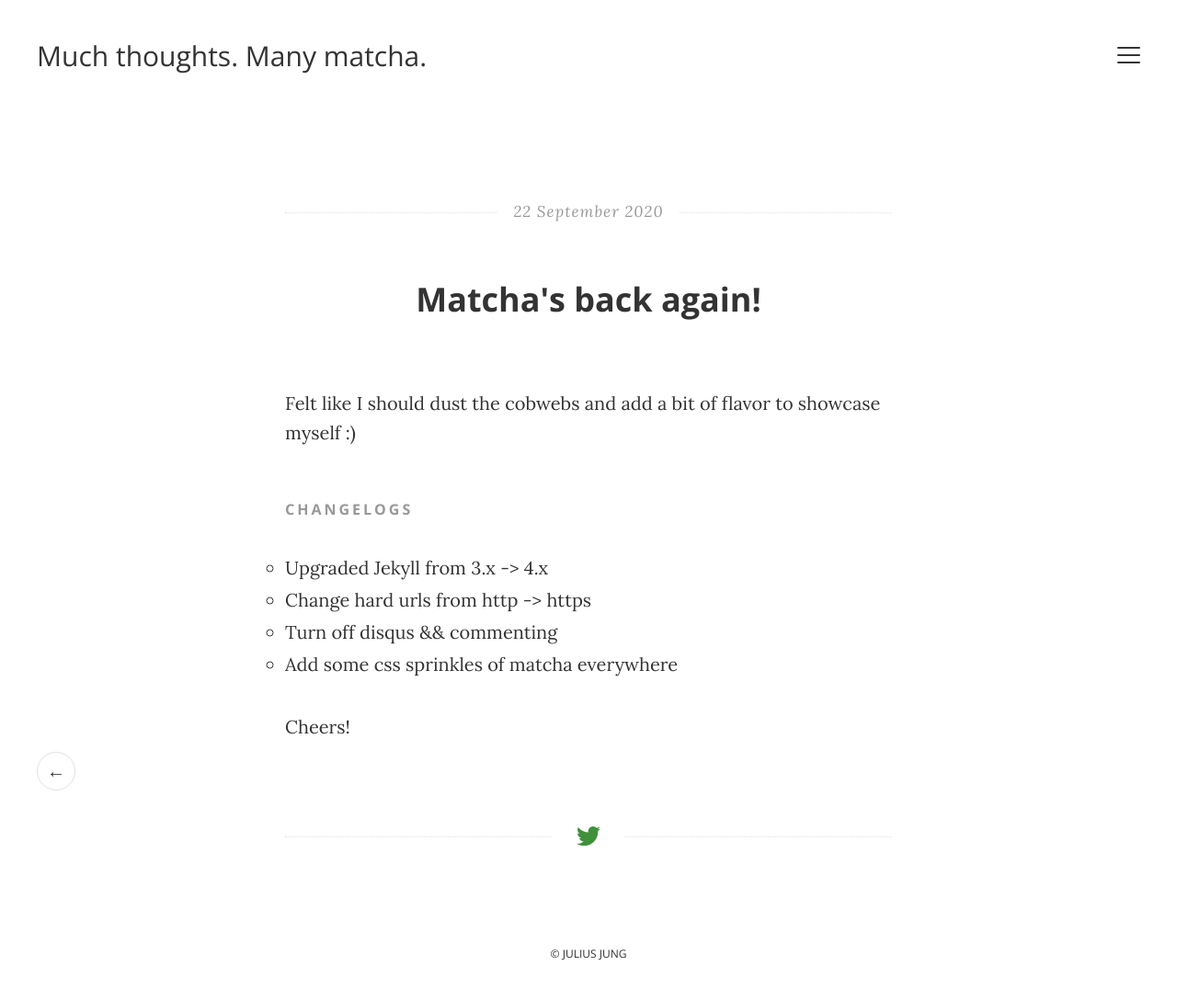
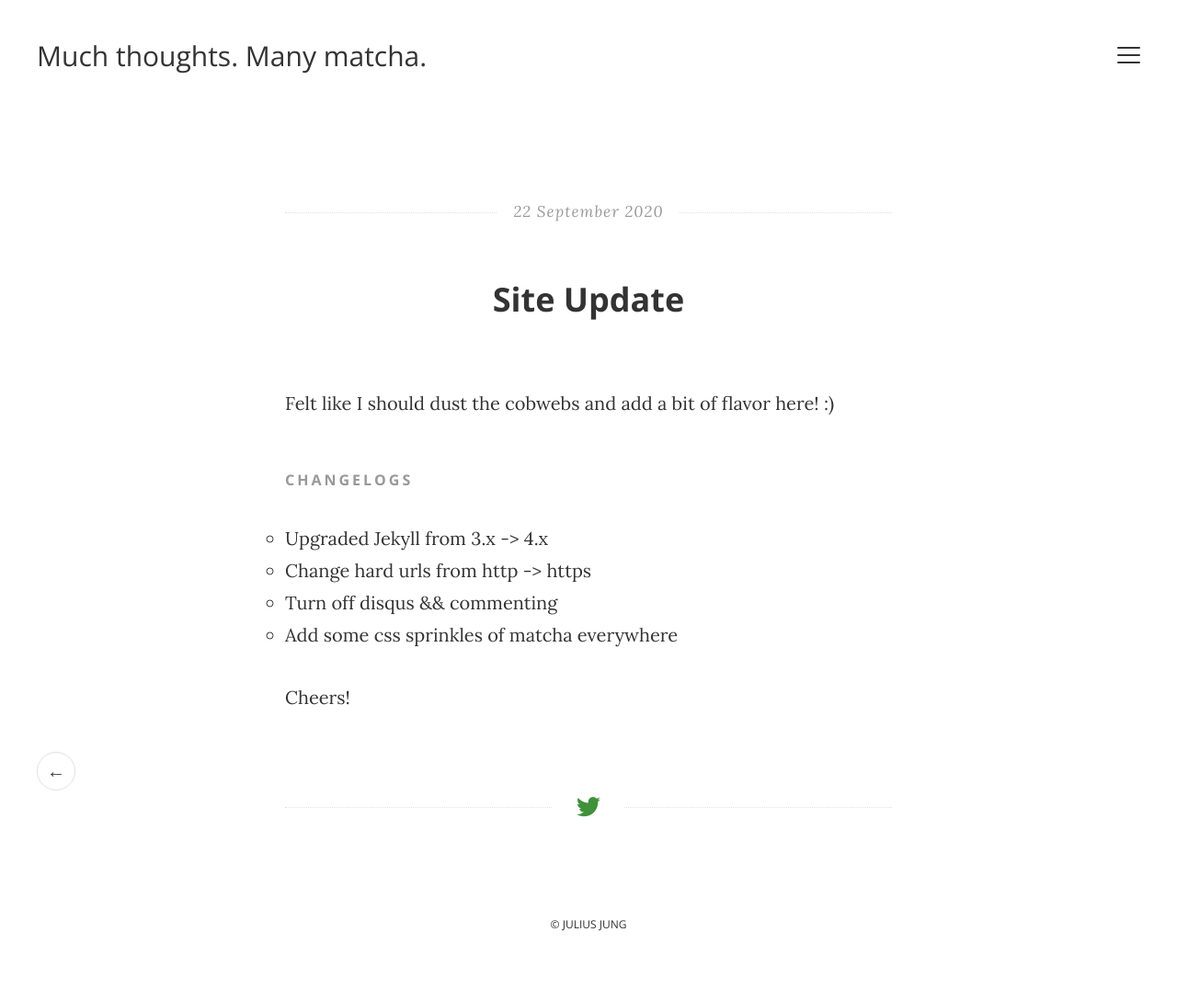
Before and after one commit to matchajune/matchajune.github.io, a Jekyll site: the page built from _posts/2020-09-22-site-update.markdown, in a window 1280 px wide. Shown: the whole page at 92% size. Built offline with Jekyll 4.4.1, drawn with Linux system fonts in a browser that asks for light colours; after the commit the page ends 1056 px from its top, so only the background shows below that.

Commit message:
update recent blog post

```diff
--- a/_posts/2020-09-22-site-update.markdown
+++ b/_posts/2020-09-22-site-update.markdown
@@ -1,11 +1,11 @@
 ---
 layout: post
-title: "Matcha's back again!"
+title: "Site Update"
 date: 2020-09-22 13:50:00
 comments: false
 ---
 
-Felt like I should dust the cobwebs and add a bit of flavor to showcase myself :)
+Felt like I should dust the cobwebs and add a bit of flavor here! :)
 
 
 #### Changelogs
```
